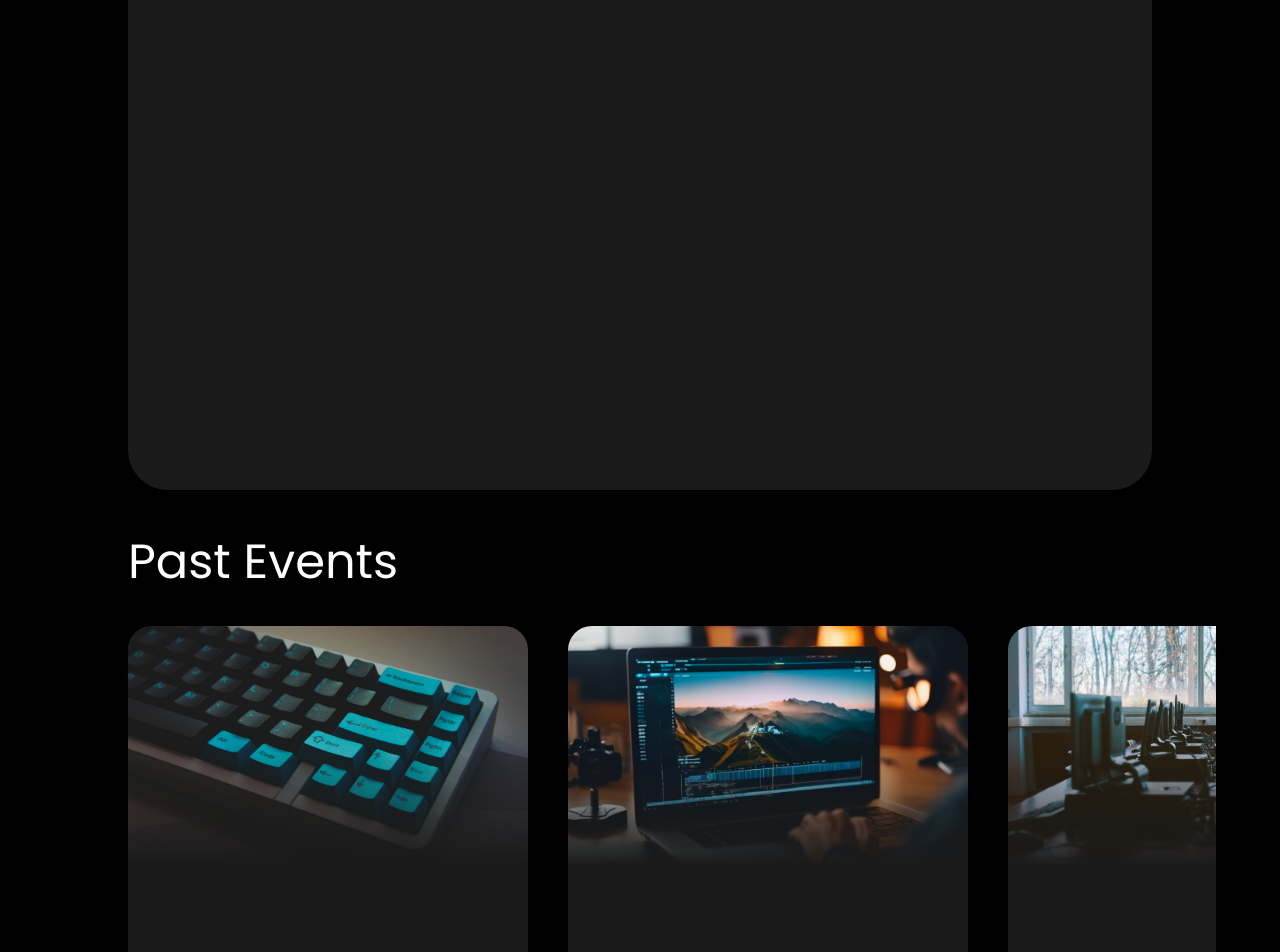
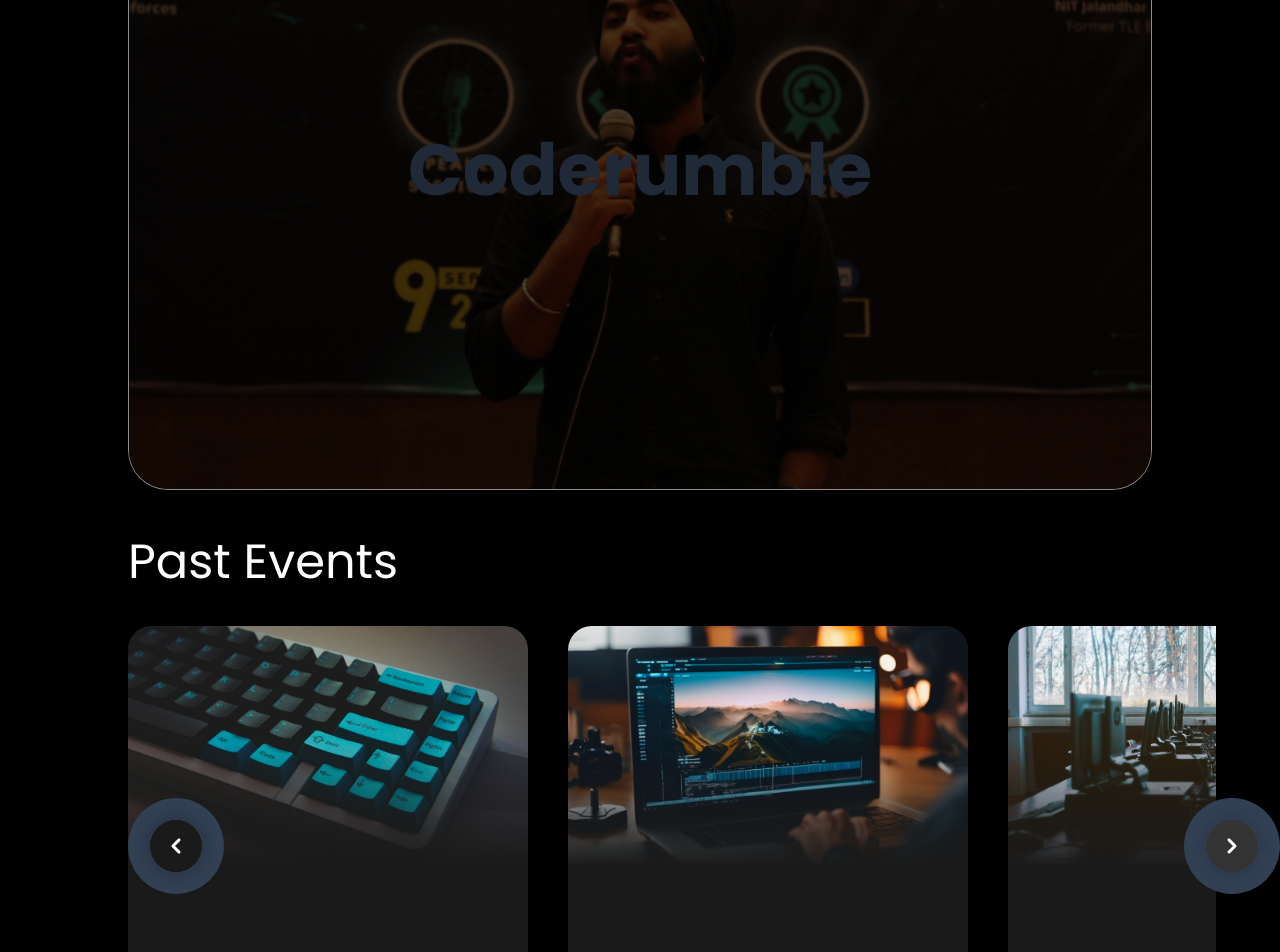
Before and after one commit to RISHIKESHk07/tpcwebsite, a Next.js app: page /events in a window 1280 px wide. Shown: the part 540-1492 px from the top of the page. Built offline with nearby package versions, Linux system fonts and the light colour scheme.

Commit message:
some changes in events page

```diff
--- a/src/app/events/page.js
+++ b/src/app/events/page.js
@@ -1,7 +1,7 @@
-"use client";
-import Image from "next/image";
-import { useState, useEffect } from "react";
-import { pastEvents, ourEvents } from "@/data";
+"use client"
+import Image from "next/image"
+import { useState, useEffect } from "react"
+import { pastEvents, ourEvents } from "@/data"
 
 const PastEvent = ({ data }) => {
     return (
@@ -23,32 +23,32 @@
                 </h1>
             </div>
         </div>
-  );
-};
+    )
+}
 
 const OurEvent = ({ data }) => {
-  const [currentImageIndex, setCurrentImageIndex] = useState(0);
-  const [isHovered, setIsHovered] = useState(false);
+    const [currentImageIndex, setCurrentImageIndex] = useState(0)
+    const [isHovered, setIsHovered] = useState(false)
 
     useEffect(() => {
-    let interval;
+        let interval
         if (!isHovered && data.images && data.images.length > 0) {
             // Start auto-slide if not hovered
             interval = setInterval(() => {
                 setCurrentImageIndex((prevIndex) =>
                     prevIndex === data.images.length - 1 ? 0 : prevIndex + 1
-        );
-      }, 3000); // Slide every 3 seconds
+                )
+            }, 3000) // Slide every 3 seconds
         }
         return () => {
-      clearInterval(interval); // Clear interval on cleanup
-    };
-  }, [isHovered, data.images]);
+            clearInterval(interval) // Clear interval on cleanup
+        }
+    }, [isHovered, data.images])
 
     // Click on dot to navigate to the corresponding image
     const goToImage = (index) => {
-    setCurrentImageIndex(index);
-  };
+        setCurrentImageIndex(index)
+    }
 
     return (
         <div
@@ -61,7 +61,9 @@
                     <div
                         className="w-full h-full flex transition-transform duration-1000 ease-in-out"
                         style={{
-              transform: `translateX(-${currentImageIndex * 100}%)`,
+                            transform: `translateX(-${
+                                currentImageIndex * 100
+                            }%)`,
                         }}
                     >
                         {data.images.map((image, index) => (
@@ -99,14 +101,16 @@
                             key={index}
                             onClick={() => goToImage(index)} // Click handler for dot navigation
                             className={`h-1.5 w-1.5 lg:h-2 lg:w-2 xl:h-2 xl:w-2 rounded-full mx-1 cursor-pointer ${
-                currentImageIndex === index ? "bg-white" : "bg-gray-500"
+                                currentImageIndex === index
+                                    ? "bg-white"
+                                    : "bg-gray-500"
                             }`}
                         ></span>
                     ))}
             </div>
         </div>
-  );
-};
+    )
+}
 
 function page() {
     return (
@@ -124,13 +128,40 @@
                     <p className="text-white text-2xl sm:text-5xl mb-5 sm:mb-10">
                         Upcoming Events
                     </p>
-          <div className="bg-[#1a1a1a] h-[198px] sm:h-[80vh] rounded-[20px] sm:rounded-[40px]"></div>
+                    <div className="bg-[#1a1a1a] h-[198px] sm:h-[80vh] rounded-[20px] sm:rounded-[40px] relative overflow-hidden border border-white/50">
+                        <Image
+                            src={"/crlogo.jpg"}
+                            fill
+                            className="object-cover"
+                        />
+                        <div className="absolute h-full w-full bg-black/70 hover:opacity-0 hover:scale-150 duration-200 flex">
+                            <h1 className="text-7xl m-auto font-extrabold">
+                                Coderumble
+                            </h1>
                         </div>
-        <div className="pl-5 sm:pl-32 pr-16 pb-12 w-full">
+                    </div>
+                </div>
+                <div className="pl-5 sm:pl-32 pr-16 pb-12 w-full relative">
                     <p className="text-white text-2xl sm:text-5xl mb-5 sm:mb-10 w-full">
                         {" "}
                         Past Events
                     </p>
+                    <div className="absolute size-24 rounded-full bg-slate-700 z-10 top-1/2 -translate-y-1/2 flex">
+                        <Image
+                            src={"/left_arrow.svg"}
+                            height={200}
+                            width={200}
+                            className="m-auto"
+                        />
+                    </div>
+                    <div className="absolute size-24 rounded-full bg-slate-700 z-10 top-1/2 right-0 -translate-y-1/2 flex">
+                        <Image
+                            src={"/right_arrow.svg"}
+                            height={200}
+                            width={200}
+                            className="m-auto"
+                        />
+                    </div>
                     <div className="flex gap-3 sm:gap-10 w-full overflow-x-scroll hide-scrollbar">
                         {pastEvents.map((event) => (
                             <PastEvent key={event} data={event} />
@@ -150,7 +181,7 @@
                 </div>
             </main>
         </div>
-  );
+    )
 }
 
-export default page;
+export default page
--- a/src/app/page.js
+++ b/src/app/page.js
@@ -1,4 +1,5 @@
 import { homepageData } from "@/data"
+import Image from "next/image"
 
 const Home = () => {
     return (
@@ -182,11 +183,12 @@
                                     )}
                                 </div>
                                 {data.image && (
-                                    <div className="flex justify-center align-middle pl-4 w-[40rem] md:w-[150%]">
-                                        <img
-                                            src={data.image.src}
+                                    <div className="flex justify-center align-middle pl-4 border w-[40rem] md:w-[150%] relative bg-slate-900">
+                                        <Image
+                                            src={"/" + data.image}
                                             alt={data.title}
-                                            className="w-[40rem] md:w-[22rem] xl:w-[28rem] mx-auto"
+                                            fill
+                                            className="object-cover hover:m-2 duration-100"
                                         />
                                     </div>
                                 )}
--- a/src/data/index.js
+++ b/src/data/index.js
@@ -126,6 +126,17 @@
                 githubProfileUrl: "https://github.com/Pratik2026",
                 email: "pratiksolanki2026@gmail.com",
             },
+            {
+                name: "Vedant Jain",
+                position: "dev wing member",
+                batch: 2022,
+                imageSrc: "vedant.jpeg",
+                links: [],
+                linkedInProfileUrl:
+                    "https://www.linkedin.com/in/vedant-jain-4733a4250/",
+                githubProfileUrl: "https://github.com/jainvedant392",
+                email: "jainvedant392@gmail.com",
+            },
         ],
         batches: [
             // Array of batches to show in Modal
@@ -937,14 +948,14 @@
             desc: [
                 "We, including students from freshman year to final year, aim to create a thriving coding environment for developers like you to ensure community learning.",
             ],
-            image: tempPic,
+            image: "home1.jpeg",
         },
         {
             title: "Vision",
             desc: [
                 "We focus on covering a wide spectrum of technologies to constantly expand the scope of the club so that each one of you feels included.",
             ],
-            image: tempPic,
+            image: "home2.jpeg",
         },
     ],
 }
@@ -1466,7 +1477,7 @@
         title: "BSOC",
         subtitle: "The annual open-source program",
         thumb: "bsoclogo.jpg",
-        images:["bsoclogo.jpg"],
+        images: ["bsoclogo.jpg"],
         web: "https://bitbytesummerofcode.netlify.app/",
         date: "May to July 2023",
         description:
```
Also changed, not shown: public/home1.jpeg (added), public/home2.jpeg (added). Lines whose indentation alone changed are shown as unchanged.
